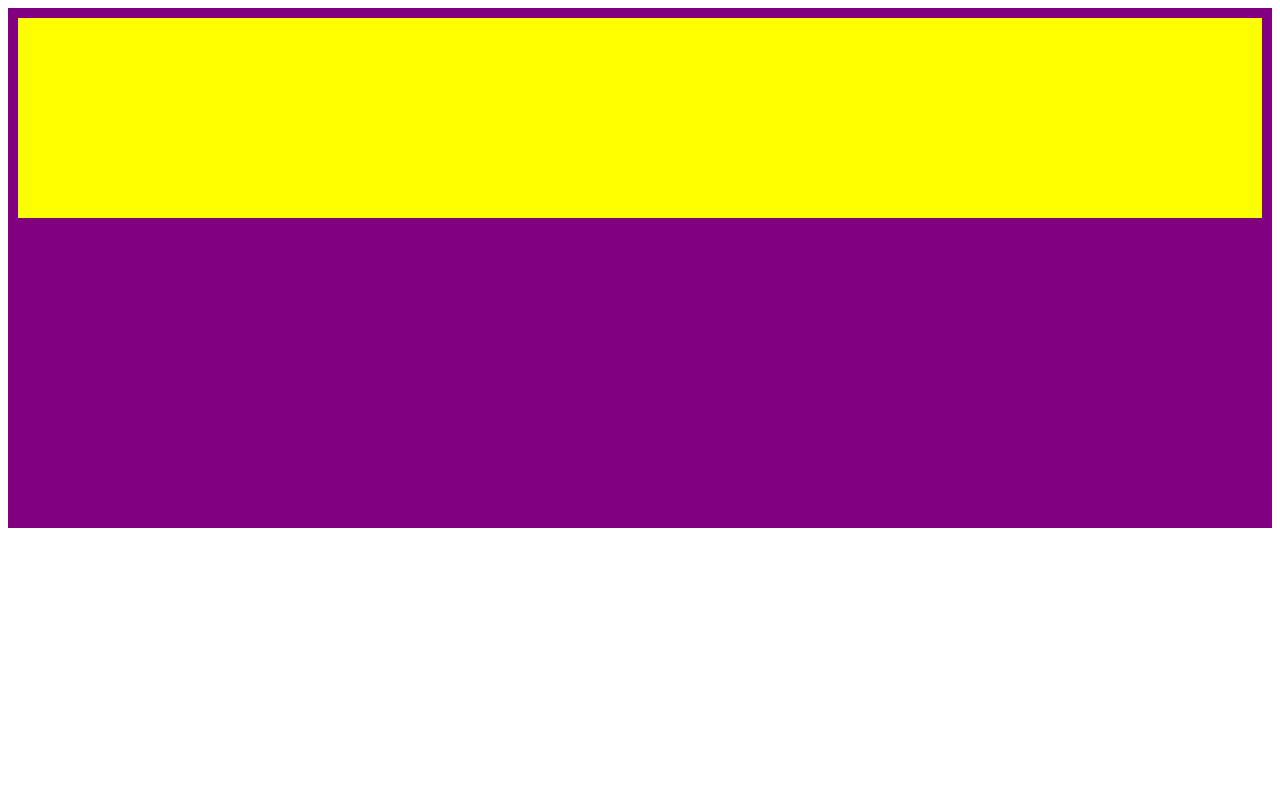
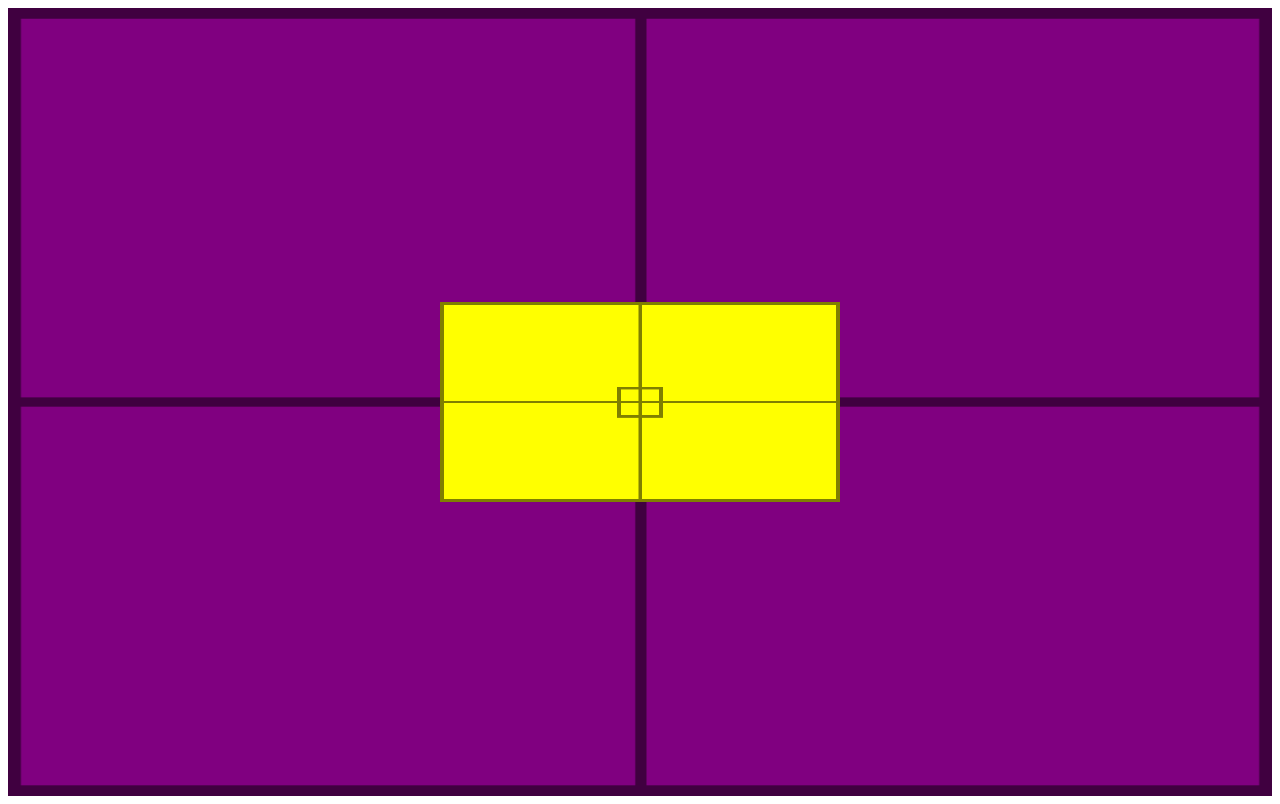
Before and after one commit to thiagoCamarg/html-css, a plain HTML site: page exercicios/ex022/fundo005.html in a window 1280 px wide. Drawn offline with Linux system fonts and the light colour scheme.

Commit message:
upgrade fundo005

```diff
--- a/exercicios/ex022/fundo005.html
+++ b/exercicios/ex022/fundo005.html
@@ -4,17 +4,31 @@
     <meta charset="UTF-8">
     <meta http-equiv="X-UA-Compatible" content="IE=edge">
     <meta name="viewport" content="width=device-width, initial-scale=1.0">
-    <title>Document</title>
+    <title>Vertical align</title>
 
     <style>
         #container {
-            height: 500px;
+            position: relative; /* position default */
+            background-image: url('./src/images/target001.png');
+            background-size: 100% 100%;
+            background-color: purple;
+            height: 96vh;
             padding: 10px;
-            background-color: purple;
         }
         #content {
+            position: absolute;
+            background-image: url('./src/images/target001.png');
+            background-size: 100% 100%;
+            background-color: yellow;
             height: 200px;
-            background-color: yellow;
+            width: 400px;
+
+            left: 50%;
+            top: 50%;
+
+            transform: translate(-50%, -50%);
+            /* numeros negativos (esquerda , cima)
+            numeros positivos (direita, baixo) */
         }
     </style>
 
```
